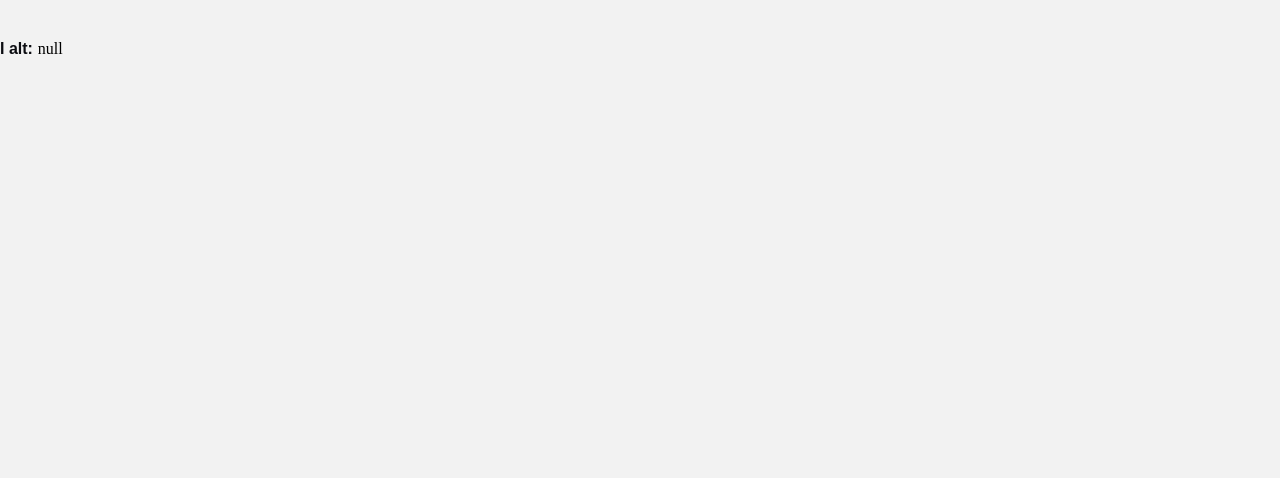
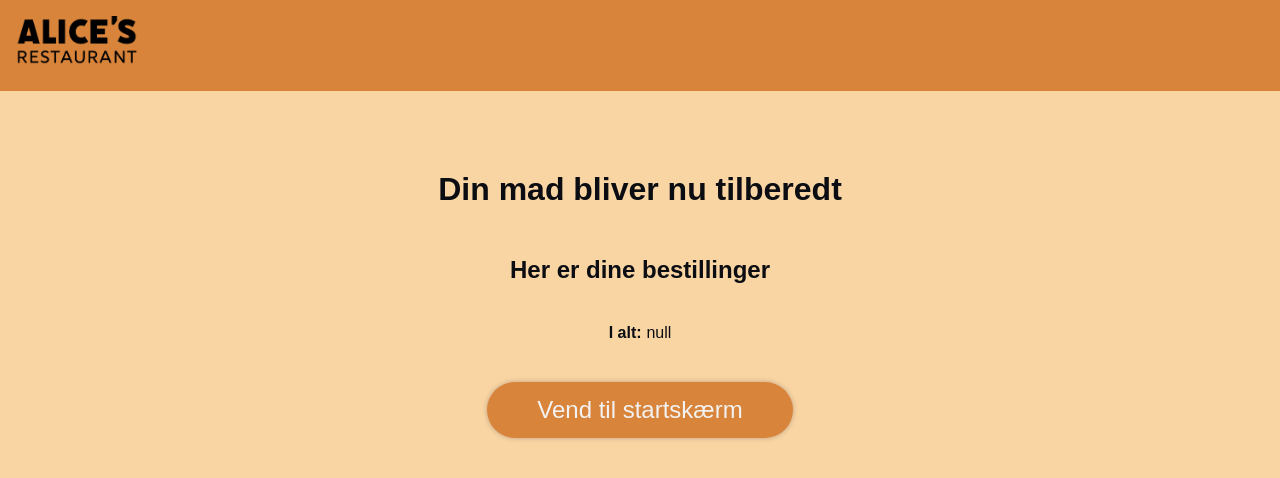
Before and after one commit to KarolineAaby/pro2, a plain HTML site: page bestillingspanel-kvitering.html in a window 1280 px wide. Drawn offline with Linux system fonts and the light colour scheme; a web font is replaced by a local one.

Commit message:
Opdatering

```diff
--- a/bestillingspanel-kvitering.html
+++ b/bestillingspanel-kvitering.html
@@ -8,10 +8,20 @@
   <title>Kvittering</title>
 </head>
 
-<body>
-  <div id="visListe"></div>
-  <section>
+<body class="bestillingspanelKvittering">
+  <nav class="navbar">
+    <a href="index.html" class="nav-logo"><img src="images/logo.png" alt="Alices Restaurant logo" style="width: auto; height:55px;"></a>
+  </nav>
+
+  <section id="kvittering">
+    <h1>Din mad bliver nu tilberedt</h1>
+    <h3>Her er dine bestillinger</h3>
+    <div id="visListe"></div>
     <div id="visPenge"></div>
+  </section>
+
+  <section id="VendTilStart">
+    <button>Vend til startskærm</button>
   </section>
 
 
--- a/css/style.css
+++ b/css/style.css
@@ -161,6 +161,7 @@ nav {
   display: inline-block;
   box-shadow: 0px 0px 5px var(--brown);
   border-radius: 60px;
+  border: none;
   /* text-align: center;
   font-size: 1.5em;
   padding: 14px 50px;
@@ -176,12 +177,59 @@ nav {
   gap:0.3em;
   text-align: center;
   margin: 1em;
+  margin-top: 0.1em;
+}
+#pengeIalt h4 {
+  margin-top: 1.5em;
 }
 /* kvittering */
+#kvittering {
+  text-align: center;
+  font-family: var(--brødtekst);
+  color: var(--black);
+}
+#kvittering h1 {
+  text-align: center;
+  font-family: var(--overskrift1);
+  color: var(--black);
+  margin-top: 2.5em;
+  font-size: 2rem;
+}
+#kvittering h3 {
+  text-align: center;
+  margin-top: 2em;
+  font-family: var(--overskrift2);
+  color: var(--black);
+  font-size: 1.5rem;
+}
 #visPenge {
   margin-top: 2em;
   display: flex;
   flex-direction: row;
   align-items: baseline;
+  justify-content: center;
   gap:0.3em;
 }
+/* baggrund */
+.bestillingspanelKvittering {
+  background-color: var(--yellow);
+}
+/* btn - Tilbage til startskærm */
+#VendTilStart {
+  display: flex;
+  justify-content: center;
+  margin-top: 2em;
+}
+#VendTilStart button {
+  color: var(--white);
+  background-color: var(--orange);
+  text-align: center;
+  font-size: 1.5em;
+  font-family: var(--overskrift1);
+  padding: 14px 50px;
+  text-decoration: none;
+  display: inline-block;
+  box-shadow: 0px 0px 5px var(--brown);
+  border-radius: 60px;
+  border: none;
+}
--- a/js/js.js
+++ b/js/js.js
@@ -50,16 +50,14 @@ dessertTo.addEventListener('click', function(){
 })
 
 
-
 //istedet for sum, kan man bruge localstorage
 
 // betal knap
 betal.addEventListener('click', function(){
   localStorage.setItem("liste", bestillinger.innerHTML);
+  location.href = "bestillingspanel-kvitering.html"
 })
 
 betal.addEventListener('click', function(){
   localStorage.setItem("pengeialt", ialt.innerHTML);
 })
-
-// kvittering
```
Also changed, not shown: bestillingspanel.html (+14 -3 lines).
